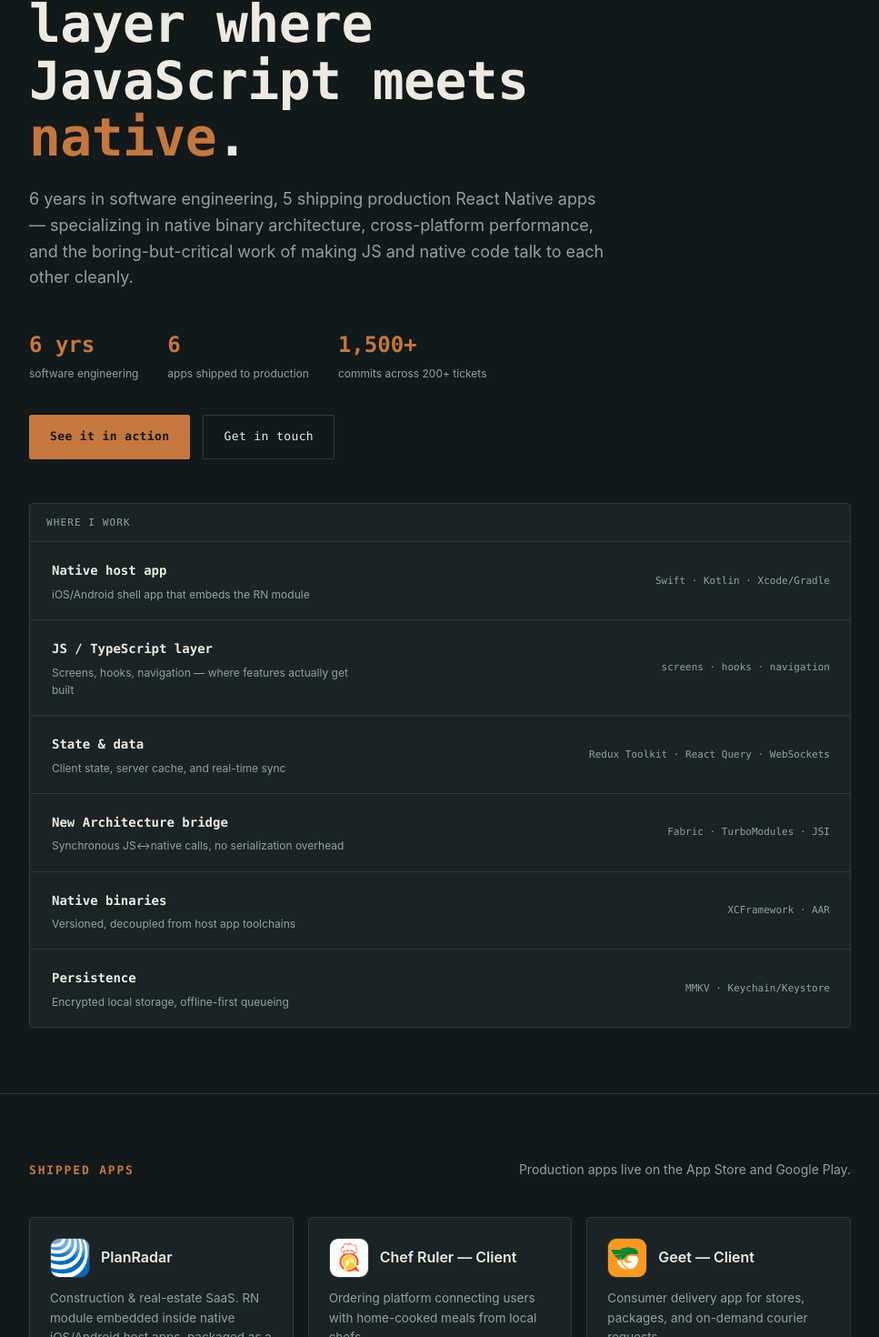
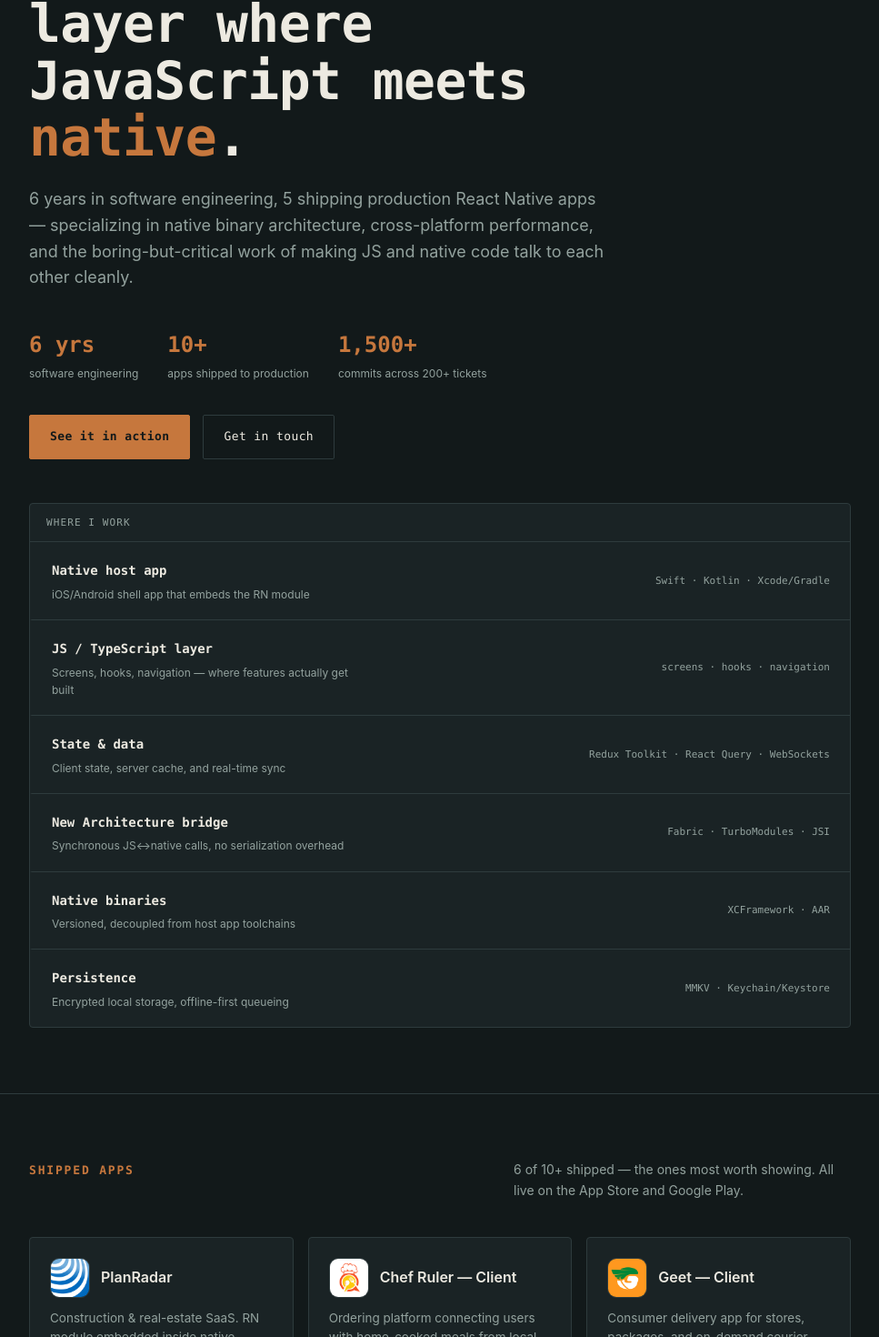
Before and after one commit to ahmedgit2/ahmed-mo-portfolio, a React (Vite) app: page / in a window 1280 px wide. Shown: the part 260-1730 px from the top of the page at 91% size, without its empty margins (156-1123 px from the left). Built offline with nearby package versions, Linux system fonts and the light colour scheme.

Commit message:
portfolio: correct apps-shipped count (10+, showing best 6)

```diff
--- a/src/components/Hero.tsx
+++ b/src/components/Hero.tsx
@@ -9,7 +9,7 @@
 
 const STATS = [
   { num: '6 yrs', label: 'software engineering' },
-  { num: '6', label: 'apps shipped to production' },
+  { num: '10+', label: 'apps shipped to production' },
   { num: '1,500+', label: 'commits across 200+ tickets' },
 ];
 
--- a/src/components/Work.tsx
+++ b/src/components/Work.tsx
@@ -63,7 +63,7 @@
       <div className="wrap">
         <div className="sec-head">
           <h2>Shipped Apps</h2>
-          <p className="sec-sub">Production apps live on the App Store and Google Play.</p>
+          <p className="sec-sub">6 of 10+ shipped — the ones most worth showing. All live on the App Store and Google Play.</p>
         </div>
         <div className="projects">
           {PROJECTS.map((p) => (
```
